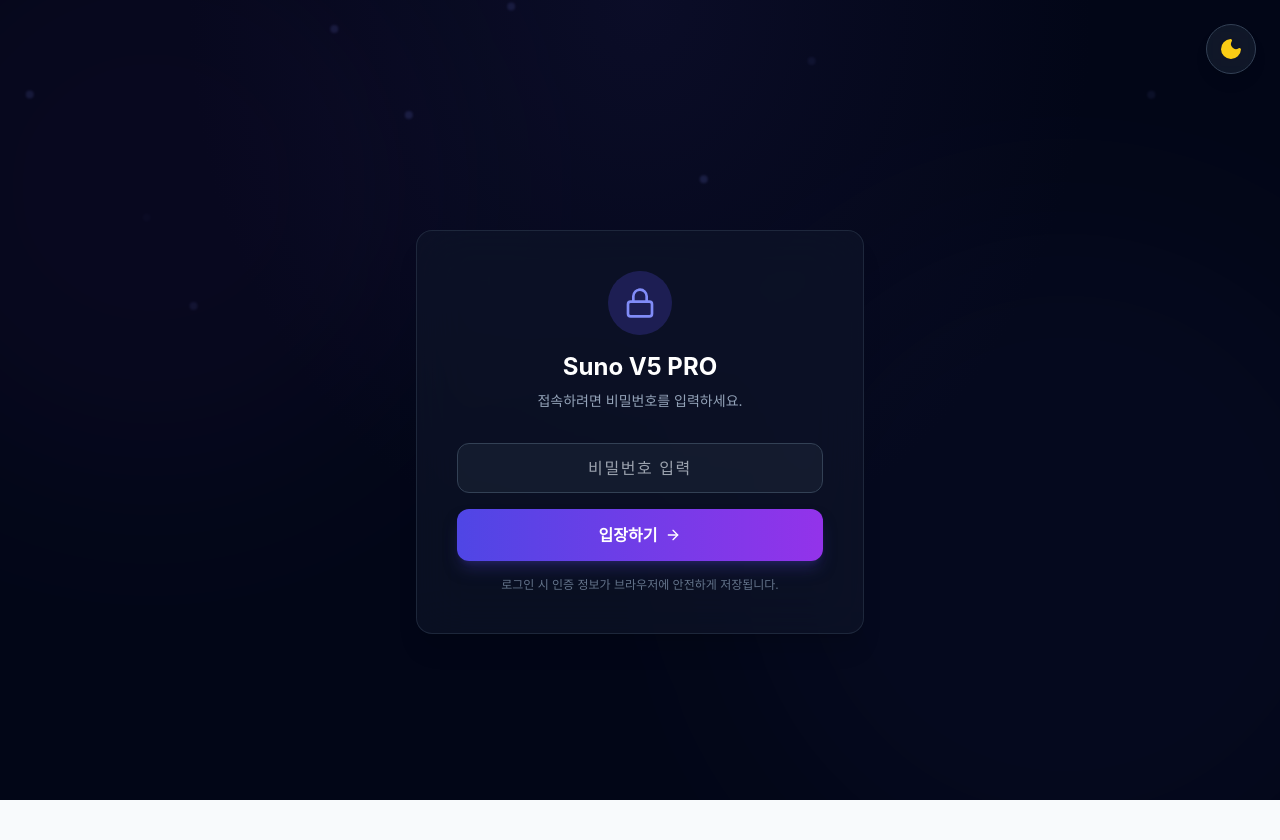
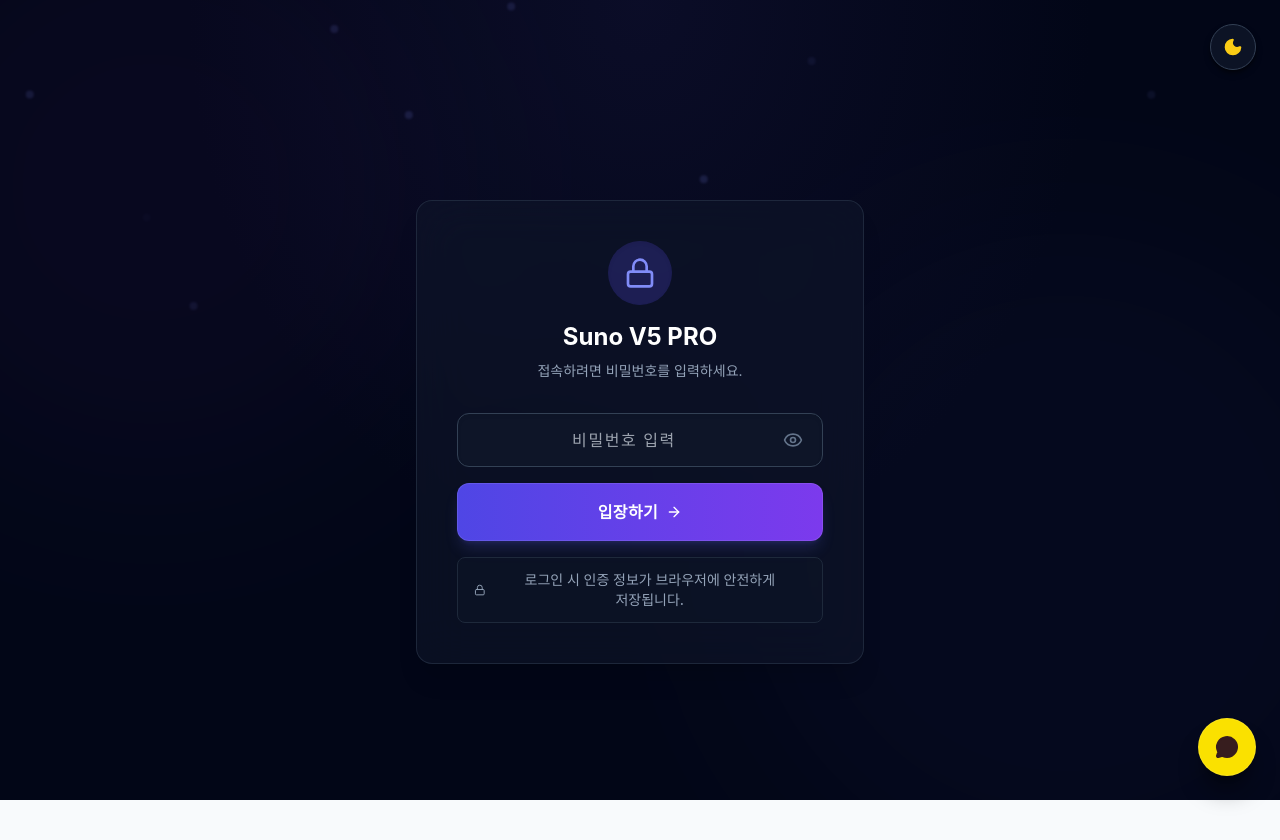
Before and after one commit to parkys1004/Suno-V5-Pro, a React (Vite) app: page / in a window 1280 px wide. Shown: the top 840 px of the page. Built offline with nearby package versions, Linux system fonts and the light colour scheme; a web font is replaced by a local one.

Commit message:
feat: Enhance UI and login animation
Refine component styling, improve button interactions with subtle hover and tap effects, and introduce a password visibility toggle. Add a shake animation to the login input on incorrect attempts for better user feedback.

```diff
--- a/App.tsx
+++ b/App.tsx
@@ -1,6 +1,6 @@
 import React, { useState, useEffect } from 'react';
-import { motion, AnimatePresence } from 'framer-motion';
-import { Lock, ArrowRight, AlertCircle, LogOut } from 'lucide-react';
+import { motion, AnimatePresence, useAnimation } from 'framer-motion';
+import { Lock, ArrowRight, AlertCircle, LogOut, MessageCircle, Eye, EyeOff } from 'lucide-react';
 
 // Component Imports
 import Background from './components/Background';
@@ -30,8 +30,11 @@
   // Auth States
   const [isAuthenticated, setIsAuthenticated] = useState(false);
   const [passwordInput, setPasswordInput] = useState("");
+  const [showPassword, setShowPassword] = useState(false);
   const [loginError, setLoginError] = useState(false);
   const [isCheckingAuth, setIsCheckingAuth] = useState(true); // 로딩 상태 추가
+
+  const controls = useAnimation(); // For shake animation
 
   // 초기 실행 시 저장된 암호화 키 확인
   useEffect(() => {
@@ -59,6 +62,11 @@
       setLoginError(false);
     } else {
       setLoginError(true);
+      // 틀렸을 때 흔들림 효과
+      controls.start({
+        x: [0, -5, 5, -5, 5, 0],
+        transition: { duration: 0.4 }
+      });
     }
   };
 
@@ -82,17 +90,32 @@
              <motion.button
                initial={{ opacity: 0, scale: 0.8 }}
                animate={{ opacity: 1, scale: 1 }}
-               whileHover={{ scale: 1.1 }}
-               whileTap={{ scale: 0.9 }}
+               whileHover={{ scale: 1.05 }}
+               whileTap={{ scale: 0.95 }}
                onClick={handleLogout}
-               className="p-3 rounded-full bg-white/30 dark:bg-slate-800/50 backdrop-blur-md border border-white/40 dark:border-slate-700 shadow-lg text-slate-800 dark:text-slate-200 hover:bg-red-500 hover:text-white dark:hover:bg-red-600 dark:hover:text-white transition-all group"
+               className="p-3 rounded-full bg-white/50 dark:bg-slate-900/80 backdrop-blur-md border border-white/60 dark:border-slate-700 shadow-md dark:shadow-black/50 text-slate-700 dark:text-slate-300 hover:bg-red-50 dark:hover:bg-red-900/30 hover:text-red-600 dark:hover:text-red-400 hover:border-red-200 dark:hover:border-red-800 transition-all group"
                title="로그아웃 (암호 저장 삭제)"
              >
-               <LogOut className="w-6 h-6" />
+               <LogOut className="w-5 h-5" />
              </motion.button>
           )}
           <ThemeToggle darkMode={darkMode} setDarkMode={setDarkMode} />
         </div>
+
+        {/* KakaoTalk Floating Button (Bottom Right) */}
+        <motion.a
+          href="https://open.kakao.com/o/sA1vVTbi"
+          target="_blank"
+          rel="noopener noreferrer"
+          initial={{ opacity: 0, scale: 0.8 }}
+          animate={{ opacity: 1, scale: 1 }}
+          whileHover={{ scale: 1.05, y: -2 }}
+          whileTap={{ scale: 0.95 }}
+          className="fixed bottom-6 right-6 z-50 p-4 rounded-full bg-[#FAE100] text-[#371D1E] shadow-xl dark:shadow-black/40 flex items-center justify-center border border-transparent dark:border-white/10 hover:brightness-105 transition-all"
+          title="카카오톡 1:1 문의"
+        >
+           <MessageCircle className="w-6 h-6 fill-current" />
+        </motion.a>
 
         <AnimatePresence mode="wait">
           {!isAuthenticated ? (
@@ -107,7 +130,7 @@
             >
               <GlassCard className="w-full max-w-md p-8 md:p-10 border-indigo-100 dark:border-indigo-900/50">
                 <div className="text-center mb-8">
-                  <div className="w-16 h-16 bg-indigo-100 dark:bg-indigo-900/50 rounded-full flex items-center justify-center mx-auto mb-4 text-indigo-600 dark:text-indigo-400">
+                  <div className="w-16 h-16 bg-indigo-100 dark:bg-indigo-900/50 rounded-full flex items-center justify-center mx-auto mb-4 text-indigo-600 dark:text-indigo-400 shadow-inner">
                     <Lock className="w-8 h-8" />
                   </div>
                   <h1 className="text-2xl font-bold text-slate-900 dark:text-white mb-2">Suno V5 PRO</h1>
@@ -116,43 +139,58 @@
 
                 <form onSubmit={handleLogin} className="space-y-4">
                   <div>
+                    <motion.div animate={controls} className="relative">
                       <input
-                      type="password"
+                        type={showPassword ? "text" : "password"}
                         value={passwordInput}
                         onChange={(e) => {
                           setPasswordInput(e.target.value);
                           if (loginError) setLoginError(false);
                         }}
                         placeholder="비밀번호 입력"
-                      className={`w-full px-4 py-3 rounded-xl bg-slate-50 dark:bg-slate-800/50 border focus:ring-2 focus:ring-indigo-500 outline-none transition-all font-medium text-center tracking-widest ${
+                        className={`w-full px-4 py-3.5 rounded-xl bg-slate-50 dark:bg-slate-900/80 border focus:ring-2 focus:ring-indigo-500 outline-none transition-all font-medium text-center tracking-widest pr-12 shadow-sm dark:shadow-inner ${
                           loginError
                             ? 'border-red-500 text-red-900 dark:text-red-200 focus:border-red-500 focus:ring-red-200'
                             : 'border-slate-200 dark:border-slate-700 text-slate-900 dark:text-white focus:border-indigo-500'
                         }`}
                       />
+                      <button
+                        type="button"
+                        onClick={() => setShowPassword(!showPassword)}
+                        className="absolute right-3 top-1/2 -translate-y-1/2 p-2 text-slate-400 hover:text-indigo-500 dark:text-slate-500 dark:hover:text-indigo-400 transition-colors"
+                        title={showPassword ? "비밀번호 숨기기" : "비밀번호 보기"}
+                      >
+                        {showPassword ? <EyeOff className="w-5 h-5" /> : <Eye className="w-5 h-5" />}
+                      </button>
+                    </motion.div>
+
                     {loginError && (
-                      <motion.p
-                        initial={{ opacity: 0, y: -5 }}
+                      <motion.div
+                        initial={{ opacity: 0, y: -10 }}
                         animate={{ opacity: 1, y: 0 }}
-                        className="text-red-500 text-xs mt-2 text-center flex items-center justify-center gap-1 font-bold"
+                        className="mt-3 p-3 rounded-lg bg-red-50 dark:bg-red-900/20 border border-red-100 dark:border-red-900/30 flex items-center justify-center gap-2"
                       >
-                        <AlertCircle className="w-3 h-3" /> 비밀번호가 올바르지 않습니다.
-                      </motion.p>
+                        <AlertCircle className="w-4 h-4 text-red-500 dark:text-red-400" />
+                        <span className="text-red-600 dark:text-red-300 text-sm font-bold">비밀번호가 일치하지 않습니다.</span>
+                      </motion.div>
                     )}
                   </div>
 
                   <motion.button
-                    whileHover={{ scale: 1.02 }}
+                    whileHover={{ scale: 1.02, filter: "brightness(1.1)" }}
                     whileTap={{ scale: 0.98 }}
                     type="submit"
-                    className="w-full py-3.5 bg-gradient-to-r from-indigo-600 to-purple-600 hover:from-indigo-500 hover:to-purple-500 text-white rounded-xl font-bold shadow-lg shadow-indigo-200 dark:shadow-indigo-900/50 flex items-center justify-center gap-2 transition-all"
+                    className="w-full py-4 bg-gradient-to-r from-indigo-600 via-violet-600 to-indigo-600 bg-[length:200%_auto] hover:bg-right transition-[background-position] duration-500 text-white rounded-xl font-bold shadow-lg dark:shadow-indigo-500/20 border border-transparent dark:border-white/10 flex items-center justify-center gap-2 tracking-wide"
                   >
                     입장하기 <ArrowRight className="w-4 h-4" />
                   </motion.button>
 
-                  <p className="text-center text-xs text-slate-400 dark:text-slate-500 mt-4">
+                  <div className="mt-6">
+                    <p className="text-center text-sm text-slate-600 dark:text-slate-400 font-medium bg-slate-50 dark:bg-slate-900/40 py-3 px-4 rounded-lg border border-slate-200 dark:border-slate-800 flex items-center justify-center gap-2 transition-all duration-300 hover:text-indigo-600 dark:hover:text-indigo-300 hover:bg-indigo-50 dark:hover:bg-indigo-900/20 hover:border-indigo-200 dark:hover:border-indigo-500/30 cursor-default">
+                      <Lock className="w-3 h-3" />
                       로그인 시 인증 정보가 브라우저에 안전하게 저장됩니다.
                     </p>
+                  </div>
                 </form>
               </GlassCard>
             </motion.div>
--- a/components/SharedUI.tsx
+++ b/components/SharedUI.tsx
@@ -83,10 +83,10 @@
 export const ThemeToggle = ({ darkMode, setDarkMode }: { darkMode: boolean; setDarkMode: (val: boolean) => void }) => {
   return (
     <motion.button
-      whileHover={{ scale: 1.1 }}
-      whileTap={{ scale: 0.9 }}
+      whileHover={{ scale: 1.05 }}
+      whileTap={{ scale: 0.95 }}
       onClick={() => setDarkMode(!darkMode)}
-      className="p-3 rounded-full bg-white/30 dark:bg-slate-800/50 backdrop-blur-md border border-white/40 dark:border-slate-700 shadow-lg text-slate-800 dark:text-yellow-400 hover:bg-white/50 dark:hover:bg-slate-700 transition-all group"
+      className="p-3 rounded-full bg-white/50 dark:bg-slate-900/80 backdrop-blur-md border border-white/60 dark:border-slate-700 shadow-md dark:shadow-black/50 text-slate-700 dark:text-yellow-400 hover:bg-white dark:hover:bg-slate-800 transition-all group"
     >
       <AnimatePresence mode="wait">
         {darkMode ? (
@@ -97,7 +97,7 @@
              exit={{ rotate: 90, opacity: 0 }}
              transition={{ duration: 0.2 }}
            >
-              <Moon className="w-6 h-6 fill-current" />
+              <Moon className="w-5 h-5 fill-current" />
            </motion.div>
         ) : (
            <motion.div
@@ -107,7 +107,7 @@
              exit={{ rotate: -90, opacity: 0 }}
              transition={{ duration: 0.2 }}
            >
-              <Sun className="w-6 h-6 text-orange-500 fill-current" />
+              <Sun className="w-5 h-5 text-orange-500 fill-current" />
            </motion.div>
         )}
       </AnimatePresence>
```
Also changed, not shown: components/AppsToolsSection.tsx (+4 -4 lines), components/StrategySection.tsx (+8 -8 lines). Lines whose indentation alone changed are shown as unchanged.
